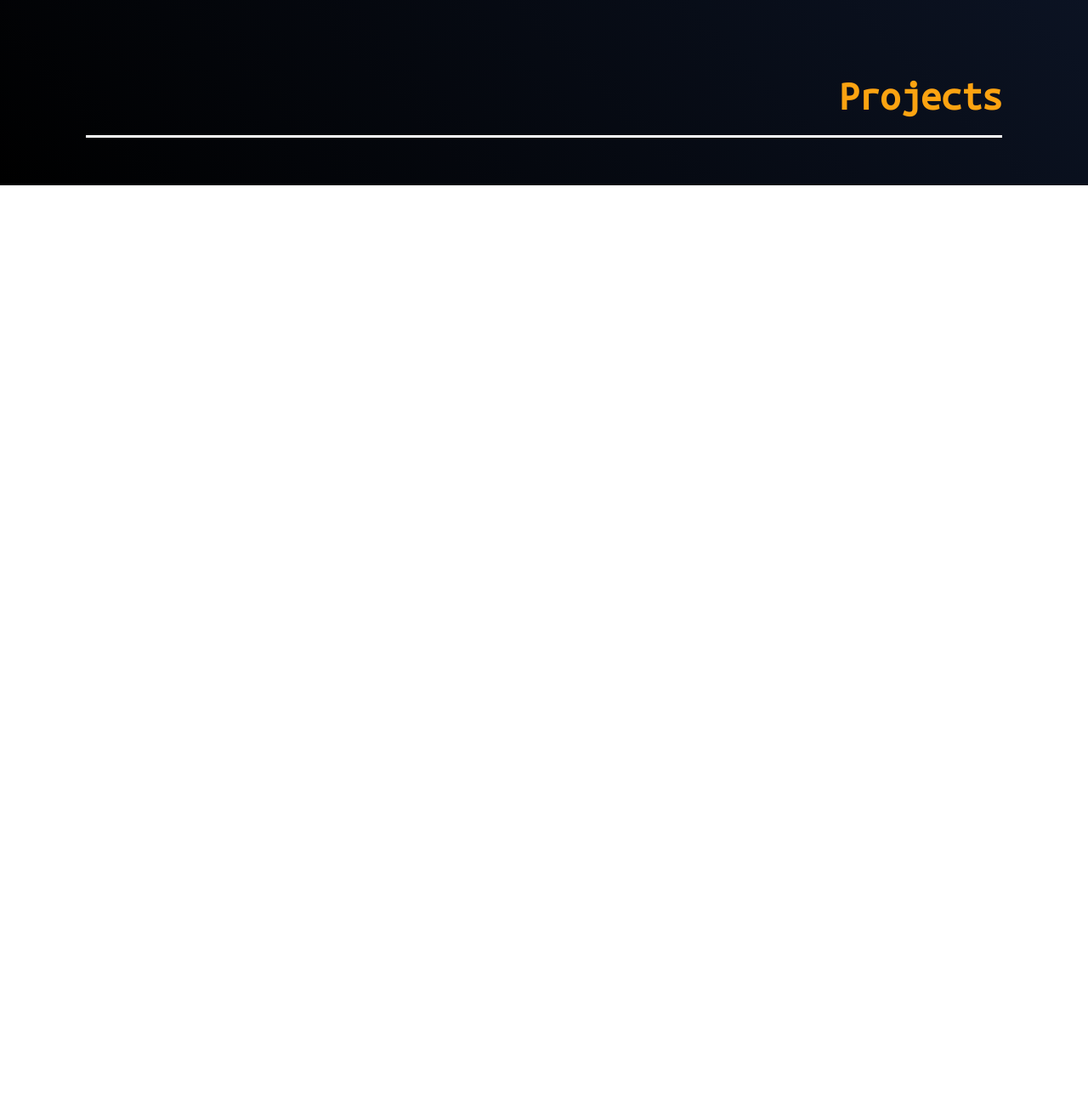
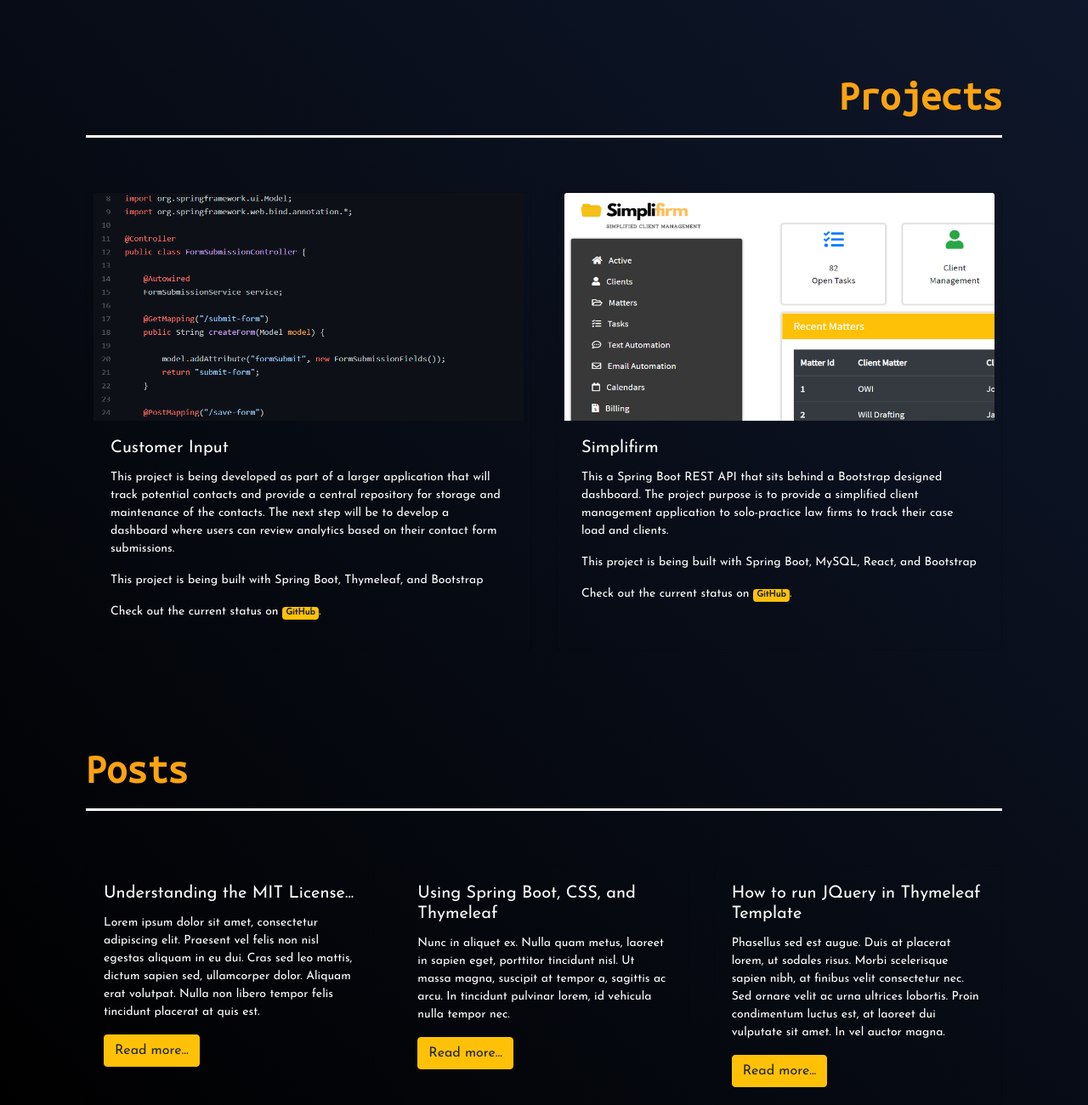
Before and after one commit to jeff1haupt/personal-portfolio, a website: page index.html in a window 1280 px wide. Shown: the part 1124-2424 px from the top of the page at 85% size. Before the commit the page ends 1342 px from the top, so only its background shows below. Drawn offline with nearby package versions, Linux system fonts and the light colour scheme.

Commit message:
Added Posts section

```diff
--- a/css/styles.css
+++ b/css/styles.css
@@ -111,3 +111,7 @@
       margin: 0;
       padding: 0;
   }
+
+  .card {
+      background-color: inherit;
+  }
--- a/index.html
+++ b/index.html
@@ -48,7 +48,7 @@
             <div class="col-sm-8 mt-4 align-items-center">
                 <h1 class="mainHeader"> Full-stack </h1>
                 <h1 class="subMainHeading"> Developer </h1>
-                <h4 class="sub-heading">also, known as the guy who makes the buttons on web pages do something after they are clicked...</h4>
+                <h4 class="sub-heading">Backend Curriculum Specialist at Promineo Tech - Focused on assisting students with Java / MySQL / Spring Boot course materials, while also working with a team to improve and update materials.</h4>
             </div>
         </div><!-- end of row 1 -->
         <div class="row fixed-bottom">
@@ -91,6 +91,58 @@
             <div class="col mx-3 text-right my-5">
                 <h2 class="sectionHeading py-3"> Projects </h2>
             </div>
+        </div> <!-- end Projects h2 -->
+        <div class="row mt-2"><!-- begin Project Rows -->
+            <div class="card-deck mx-3">
+                <div class="card px-2"><!-- begin Project Card 1 -->
+                    <img src="img/form-submission.png" height="50%" alt="" class="card-img-top">
+                    <div class="card-body text-white">
+                        <h5 class="card-title">Customer Input</h5>
+                        <p class="card-text">This project is being developed as part of a larger application that will track potential contacts and provide a central repository for storage and maintenance of the contacts. The next step will be to develop a dashboard where users can review analytics based on their contact form submissions.</p>
+                        <p class="card-text">This project is being built with Spring Boot, Thymeleaf, and Bootstrap</p>
+                        <p class="card-text">Check out the current status on <a href="#" class="badge badge-warning">GitHub</a>.</p>
+                    </div><!-- end card body -->
+                </div><!-- end Project card 1 -->
+                <div class="card px-2"><!-- begin Project Card 2 -->
+                    <img src="img/Simplifirm.png" alt="Simplifirm Dashboard" height="50%" class="card-img-top">
+                    <div class="card-body text-white">
+                        <h5 class="card-title">Simplifirm</h5>
+                        <p class="card-text">This a Spring Boot REST API that sits behind a Bootstrap designed dashboard. The project purpose is to provide a simplified client management application to solo-practice law firms to track their case load and clients.</p>
+                        <p class="card-text">This project is being built with Spring Boot, MySQL, React, and Bootstrap</p>
+                        <p class="card-text">Check out the current status on <a href="#" class="badge badge-warning">GitHub</a>.</p>
+                    </div><!-- end card body -->
+                </div><!-- end Project card 2 -->
+            </div>
+        </div><!-- end Projects Row -->
+        <div class="row mt-5"><!-- begin row 3 -->
+            <div class="col mx-3 text-left my-5">
+                <h2 class="sectionHeading py-3"> Posts </h2>
+            </div>
+        </div><!-- begin row 3 -->
+        <div class="row mt-2"><!-- begin Project Posts -->
+            <div class="card-deck mx-3 text-white">
+                <div class="card">
+                    <div class="card-body">
+                      <h5 class="card-title">Understanding the MIT License...</h5>
+                      <p class="card-text">Lorem ipsum dolor sit amet, consectetur adipiscing elit. Praesent vel felis non nisl egestas aliquam in eu dui. Cras sed leo mattis, dictum sapien sed, ullamcorper dolor. Aliquam erat volutpat. Nulla non libero tempor felis tincidunt placerat at quis est. </p>
+                      <a href="#" class="btn btn-warning">Read more...</a>
+                    </div>
+                  </div>
+                  <div class="card">
+                    <div class="card-body">
+                      <h5 class="card-title">Using Spring Boot, CSS, and Thymeleaf</h5>
+                      <p class="card-text">Nunc in aliquet ex. Nulla quam metus, laoreet in sapien eget, porttitor tincidunt nisl. Ut massa magna, suscipit at tempor a, sagittis ac arcu. In tincidunt pulvinar lorem, id vehicula nulla tempor nec. </p>
+                      <a href="#" class="btn btn-warning">Read more...</a>
+                    </div>
+                  </div>
+                  <div class="card">
+                    <div class="card-body">
+                      <h5 class="card-title">How to run JQuery in Thymeleaf Template</h5>
+                      <p class="card-text">Phasellus sed est augue. Duis at placerat lorem, ut sodales risus. Morbi scelerisque sapien nibh, at finibus velit consectetur nec. Sed ornare velit ac urna ultrices lobortis. Proin condimentum luctus est, at laoreet dui vulputate sit amet. In vel auctor magna.</p>
+                      <a href="#" class="btn btn-warning">Read more...</a>
+                    </div>
+                  </div>
+            </div>
         </div>
     </div><!-- end main bootstrap container -->
 
```
Also changed, not shown: img/Simplifirm.png (added), img/form-submission.png (added).
